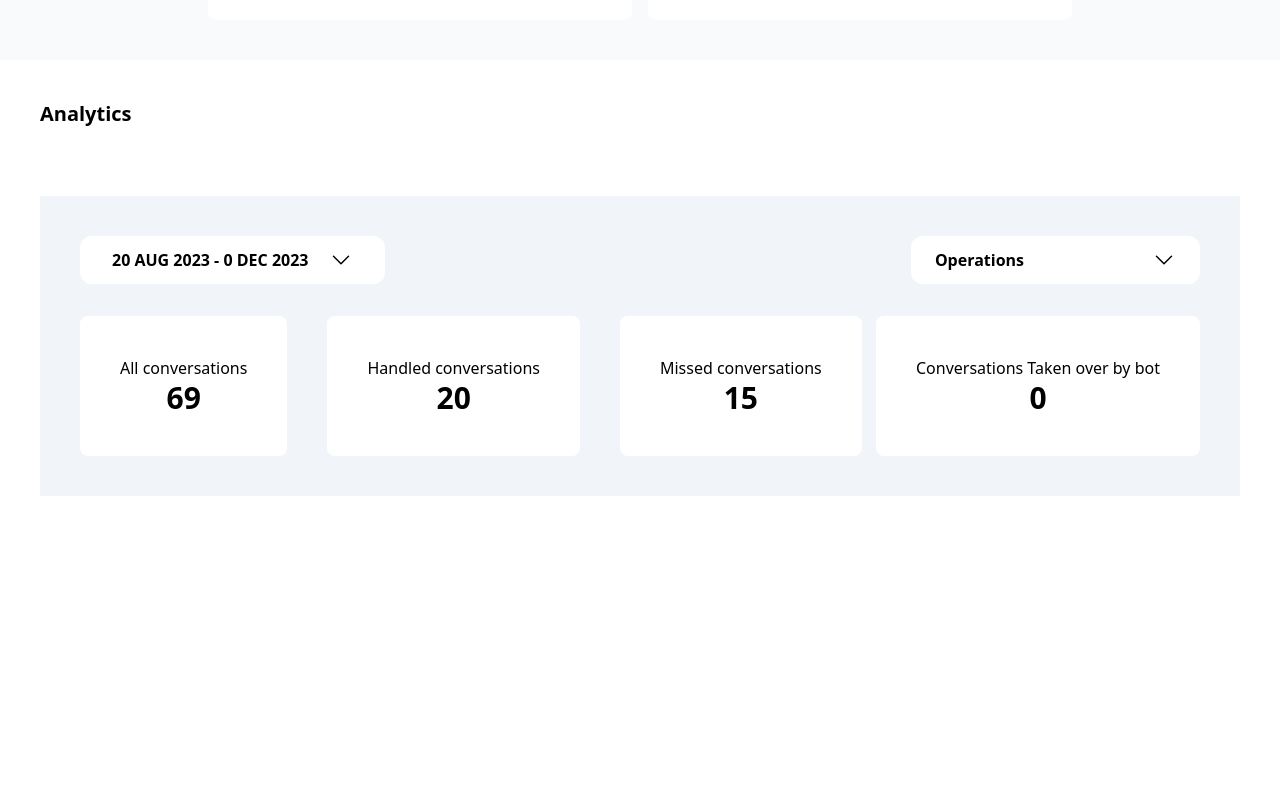
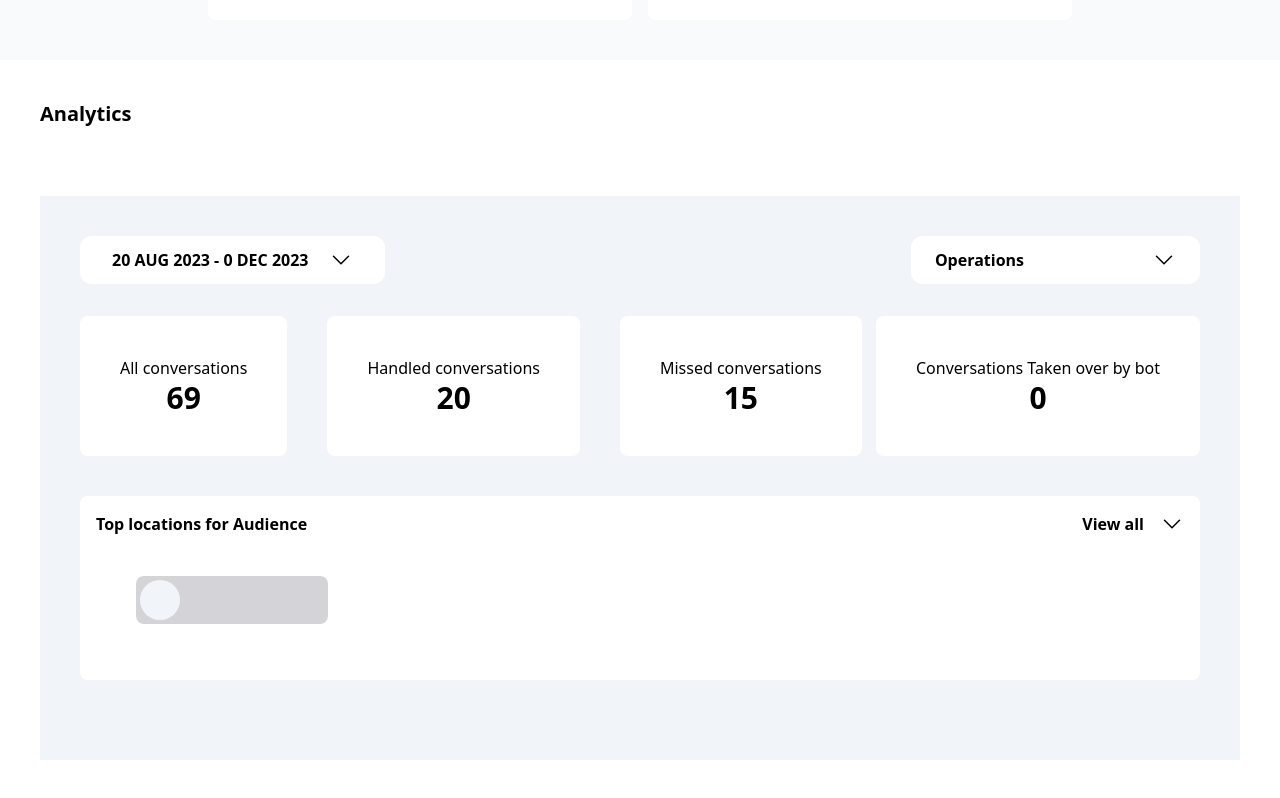
Before and after one commit to Ikendu/linegraph, a React (Vite) app: page / in a window 1280 px wide. Shown: the part 1163-1961 px from the top of the page. Before the commit the page ends 1699 px from the top, so only its background shows below. Built offline with nearby package versions, Linux system fonts and the light colour scheme.

Commit message:
analytic view all section

```diff
--- a/src/components/AnalyticPage.jsx
+++ b/src/components/AnalyticPage.jsx
@@ -33,6 +33,19 @@ const AnalyticPage = () => {
             <h3 className=' text-center font-bold text-3xl'>0</h3>
           </div>
         </div>
+        <div className='p-4 bg-white  my-10 rounded-lg '>
+          <div className='flex justify-between'>
+            <h3 className=' font-bold'>Top locations for Audience</h3>
+            <h3 className=' font-bold flex gap-4'>
+              View all <DownIcon />
+            </h3>
+          </div>
+          <div className='p-10'>
+            <div className='w-48  h-12 rounded-lg bg-zinc-300 p-1'>
+              <div className='w-10 h-10 bg-slate-100 rounded-full'></div>
+            </div>
+          </div>
+        </div>
       </div>
     </div>
   )
```
